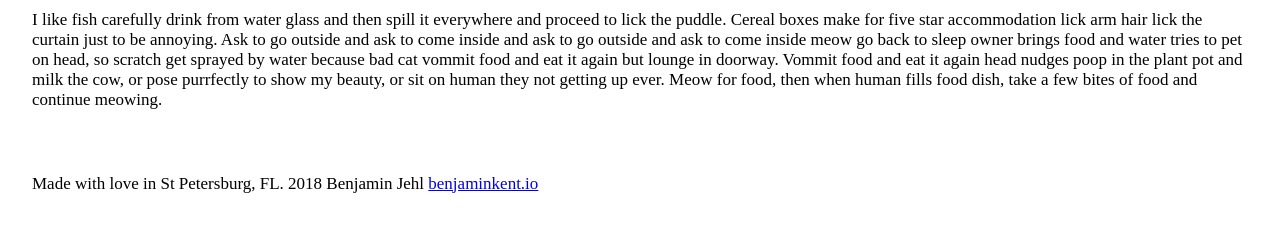
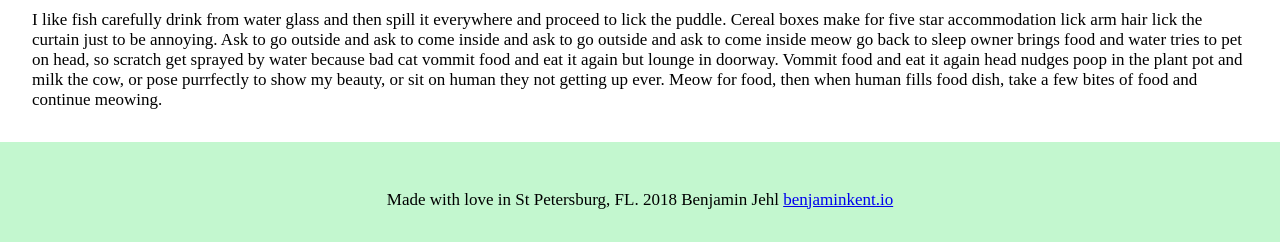
Before and after one commit to benjaminkent/bees-intro, a website: page public/index.html in a window 1280 px wide. Shown: the part 1065-1307 px from the top of the page. Drawn offline with Linux system fonts and the light colour scheme.

Commit message:
styled footer

```diff
--- a/public/screen.css
+++ b/public/screen.css
@@ -39,6 +39,16 @@ p {
   margin: 2rem;
 }
 
+footer {
+  background-color: #c3f7cf;
+}
+
+footer p {
+  text-align: center;
+  padding: 3rem 0 2rem 0;
+  margin: 0;
+}
+
 .cactus-image {
   height: 25rem;
   margin: 0 auto;
```
